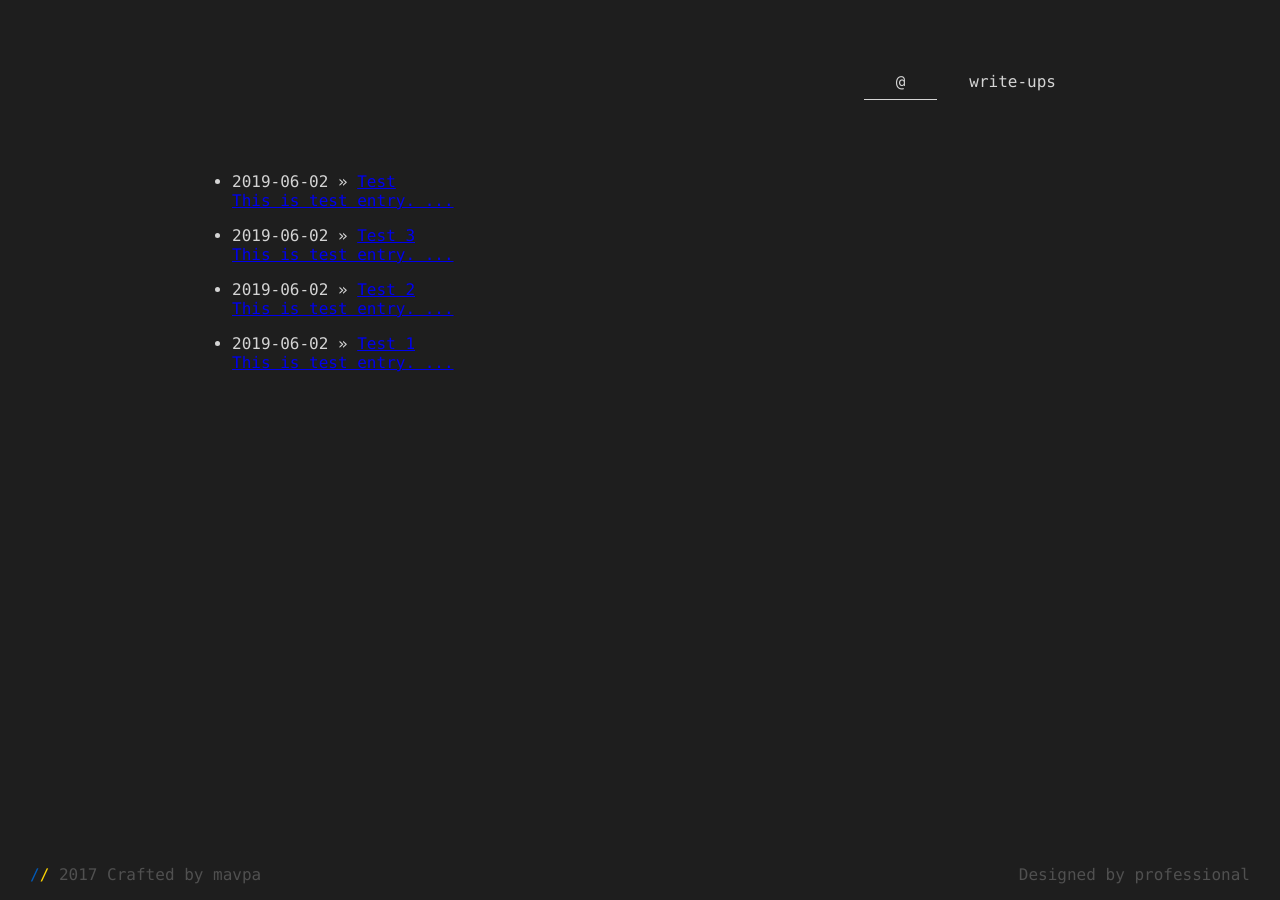
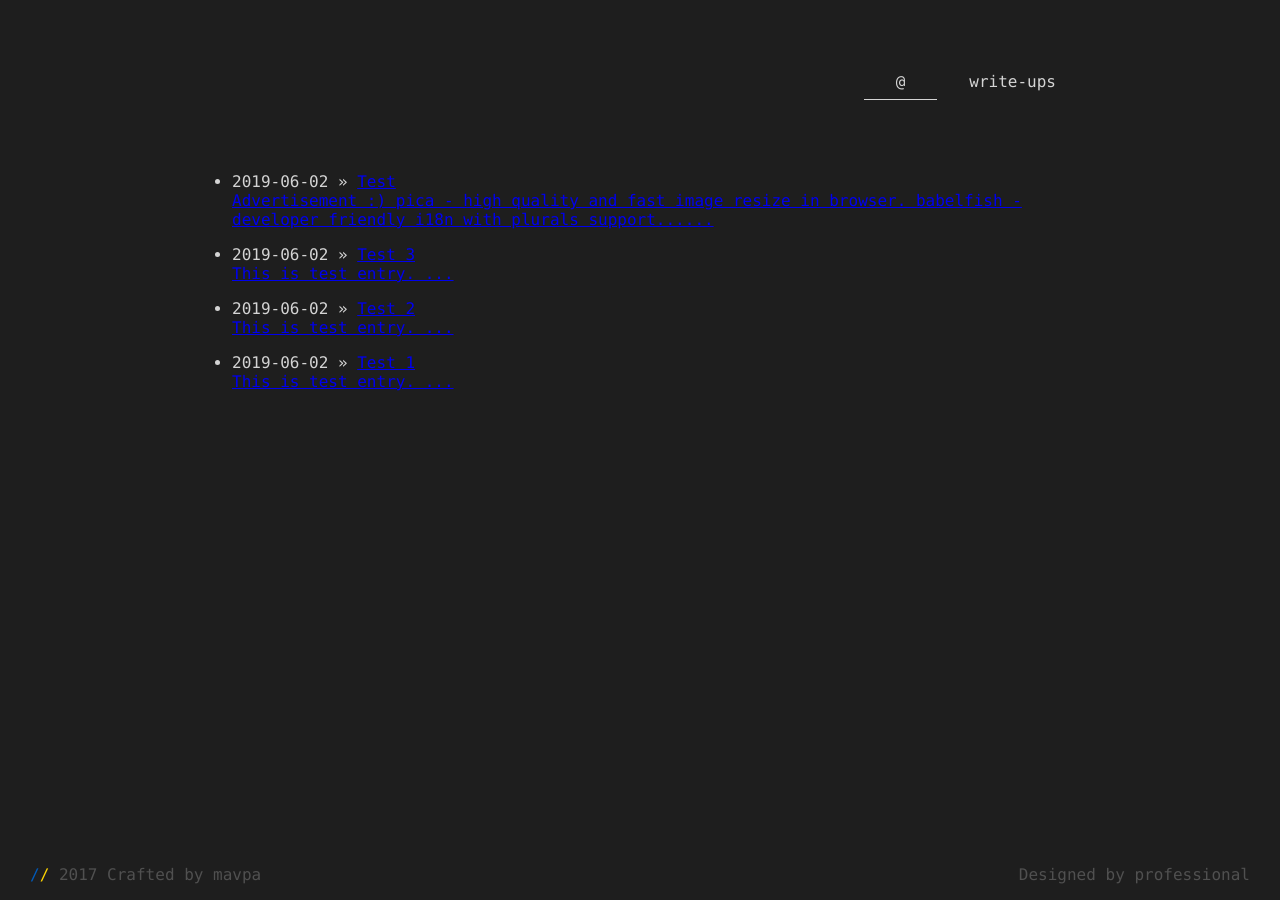
Before and after one commit to taranich/taranich.github.io, a Jekyll site: the page built from write-ups/index.html, in a window 1280 px wide. Built offline with Jekyll 4.4.1, drawn with Linux system fonts in a browser that asks for light colours; the list of posts is cut into pages by our own code; some of the changed lines change nothing that is shown.

Commit message:
CSS play

````diff
--- a/_posts/2019-02-06-test.md
+++ b/_posts/2019-02-06-test.md
@@ -2,4 +2,249 @@
 layout: post
 title: Test
 ---
-This is test entry.
+---
+__Advertisement :)__
+
+- __[pica](https://nodeca.github.io/pica/demo/)__ - high quality and fast image
+  resize in browser.
+- __[babelfish](https://github.com/nodeca/babelfish/)__ - developer friendly
+  i18n with plurals support and easy syntax.
+
+You will like those projects!
+
+---
+
+# h1 Heading 8-)
+## h2 Heading
+### h3 Heading
+#### h4 Heading
+##### h5 Heading
+###### h6 Heading
+
+Normal text
+
+## Horizontal Rules
+
+___
+
+---
+
+***
+
+
+## Typographic replacements
+
+Enable typographer option to see result.
+
+(c) (C) (r) (R) (tm) (TM) (p) (P) +-
+
+test.. test... test..... test?..... test!....
+
+!!!!!! ???? ,,  -- ---
+
+"Smartypants, double quotes" and 'single quotes'
+
+
+## Emphasis
+
+**This is bold text**
+
+__This is bold text__
+
+*This is italic text*
+
+_This is italic text_
+
+~~Strikethrough~~
+
+
+## Blockquotes
+
+
+> Blockquotes can also be nested...
+>> ...by using additional greater-than signs right next to each other...
+> > > ...or with spaces between arrows.
+
+
+## Lists
+
+Unordered
+
++ Create a list by starting a line with `+`, `-`, or `*`
++ Sub-lists are made by indenting 2 spaces:
+  - Marker character change forces new list start:
+    * Ac tristique libero volutpat at
+    + Facilisis in pretium nisl aliquet
+    - Nulla volutpat aliquam velit
++ Very easy!
+
+Ordered
+
+1. Lorem ipsum dolor sit amet
+2. Consectetur adipiscing elit
+3. Integer molestie lorem at massa
+
+
+1. You can use sequential numbers...
+1. ...or keep all the numbers as `1.`
+
+Start numbering with offset:
+
+57. foo
+1. bar
+
+
+## Code
+
+Inline `code`
+
+Indented code
+
+    // Some comments
+    line 1 of code
+    line 2 of code
+    line 3 of code
+
+
+Block code "fences"
+
+```
+Sample text here...
+```
+
+Syntax highlighting
+
+``` js
+var foo = function (bar) {
+  return bar++;
+};
+
+console.log(foo(5));
+```
+
+## Tables
+
+| Option | Description |
+| ------ | ----------- |
+| data   | path to data files to supply the data that will be passed into templates. |
+| engine | engine to be used for processing templates. Handlebars is the default. |
+| ext    | extension to be used for dest files. |
+
+Right aligned columns
+
+| Option | Description |
+| ------:| -----------:|
+| data   | path to data files to supply the data that will be passed into templates. |
+| engine | engine to be used for processing templates. Handlebars is the default. |
+| ext    | extension to be used for dest files. |
+
+
+## Links
+
+[link text](http://dev.nodeca.com)
+
+[link with title](http://nodeca.github.io/pica/demo/ "title text!")
+
+Autoconverted link https://github.com/nodeca/pica (enable linkify to see)
+
+
+## Images
+
+![Minion](https://octodex.github.com/images/minion.png)
+![Stormtroopocat](https://octodex.github.com/images/stormtroopocat.jpg "The Stormtroopocat")
+
+Like links, Images also have a footnote style syntax
+
+![Alt text][id]
+
+With a reference later in the document defining the URL location:
+
+[id]: https://octodex.github.com/images/dojocat.jpg  "The Dojocat"
+
+
+## Plugins
+
+The killer feature of `markdown-it` is very effective support of
+[syntax plugins](https://www.npmjs.org/browse/keyword/markdown-it-plugin).
+
+
+### [Emojies](https://github.com/markdown-it/markdown-it-emoji)
+
+> Classic markup: :wink: :crush: :cry: :tear: :laughing: :yum:
+>
+> Shortcuts (emoticons): :-) :-( 8-) ;)
+
+see [how to change output](https://github.com/markdown-it/markdown-it-emoji#change-output) with twemoji.
+
+
+### [Subscript](https://github.com/markdown-it/markdown-it-sub) / [Superscript](https://github.com/markdown-it/markdown-it-sup)
+
+- 19^th^
+- H~2~O
+
+
+### [\<ins>](https://github.com/markdown-it/markdown-it-ins)
+
+++Inserted text++
+
+
+### [\<mark>](https://github.com/markdown-it/markdown-it-mark)
+
+==Marked text==
+
+
+### [Footnotes](https://github.com/markdown-it/markdown-it-footnote)
+
+Footnote 1 link[^first].
+
+Footnote 2 link[^second].
+
+Inline footnote^[Text of inline footnote] definition.
+
+Duplicated footnote reference[^second].
+
+[^first]: Footnote **can have markup**
+
+    and multiple paragraphs.
+
+[^second]: Footnote text.
+
+
+### [Definition lists](https://github.com/markdown-it/markdown-it-deflist)
+
+Term 1
+
+:   Definition 1
+with lazy continuation.
+
+Term 2 with *inline markup*
+
+:   Definition 2
+
+        { some code, part of Definition 2 }
+
+    Third paragraph of definition 2.
+
+_Compact style:_
+
+Term 1
+  ~ Definition 1
+
+Term 2
+  ~ Definition 2a
+  ~ Definition 2b
+
+
+### [Abbreviations](https://github.com/markdown-it/markdown-it-abbr)
+
+This is HTML abbreviation example.
+
+It converts "HTML", but keep intact partial entries like "xxxHTMLyyy" and so on.
+
+*[HTML]: Hyper Text Markup Language
+
+### [Custom containers](https://github.com/markdown-it/markdown-it-container)
+
+::: warning
+*here be dragons*
+:::
````
